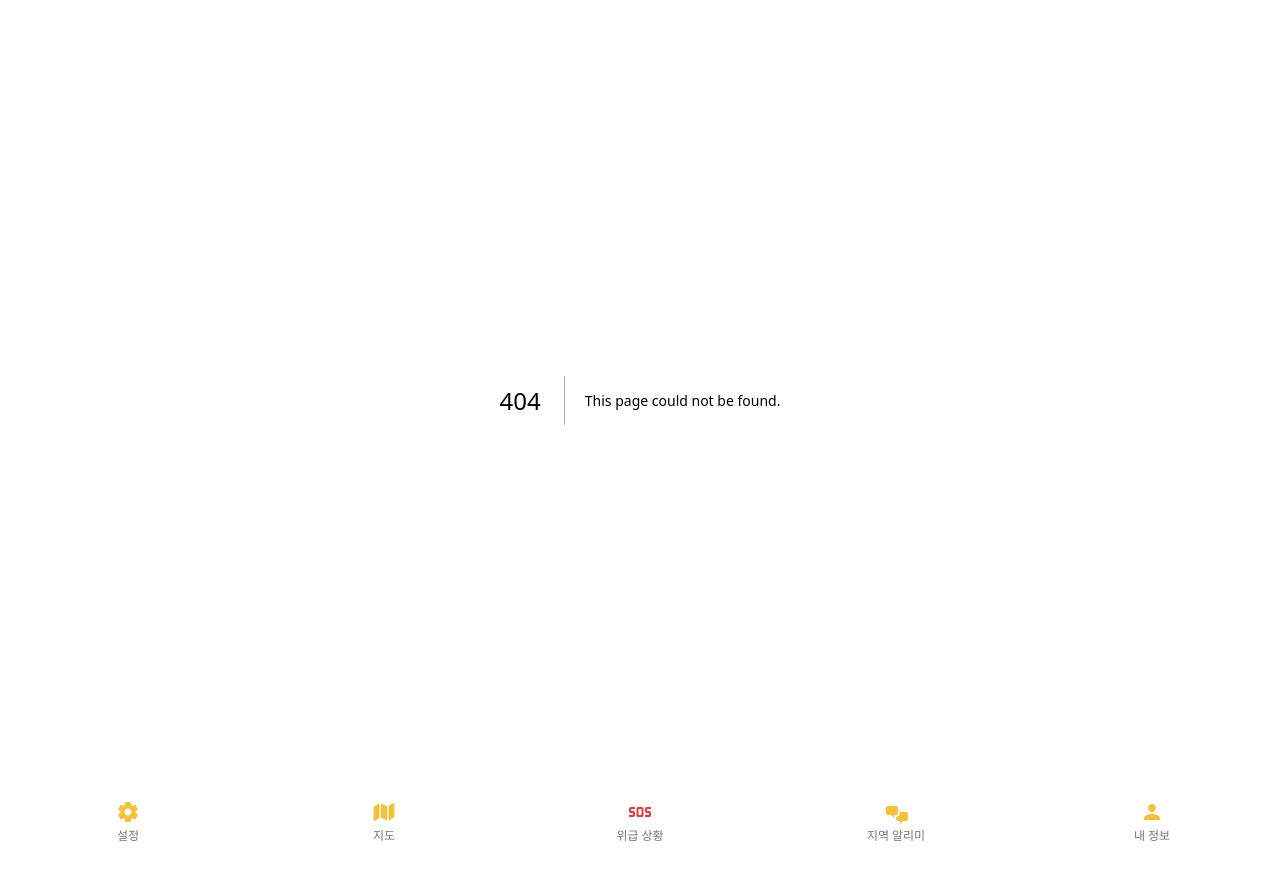
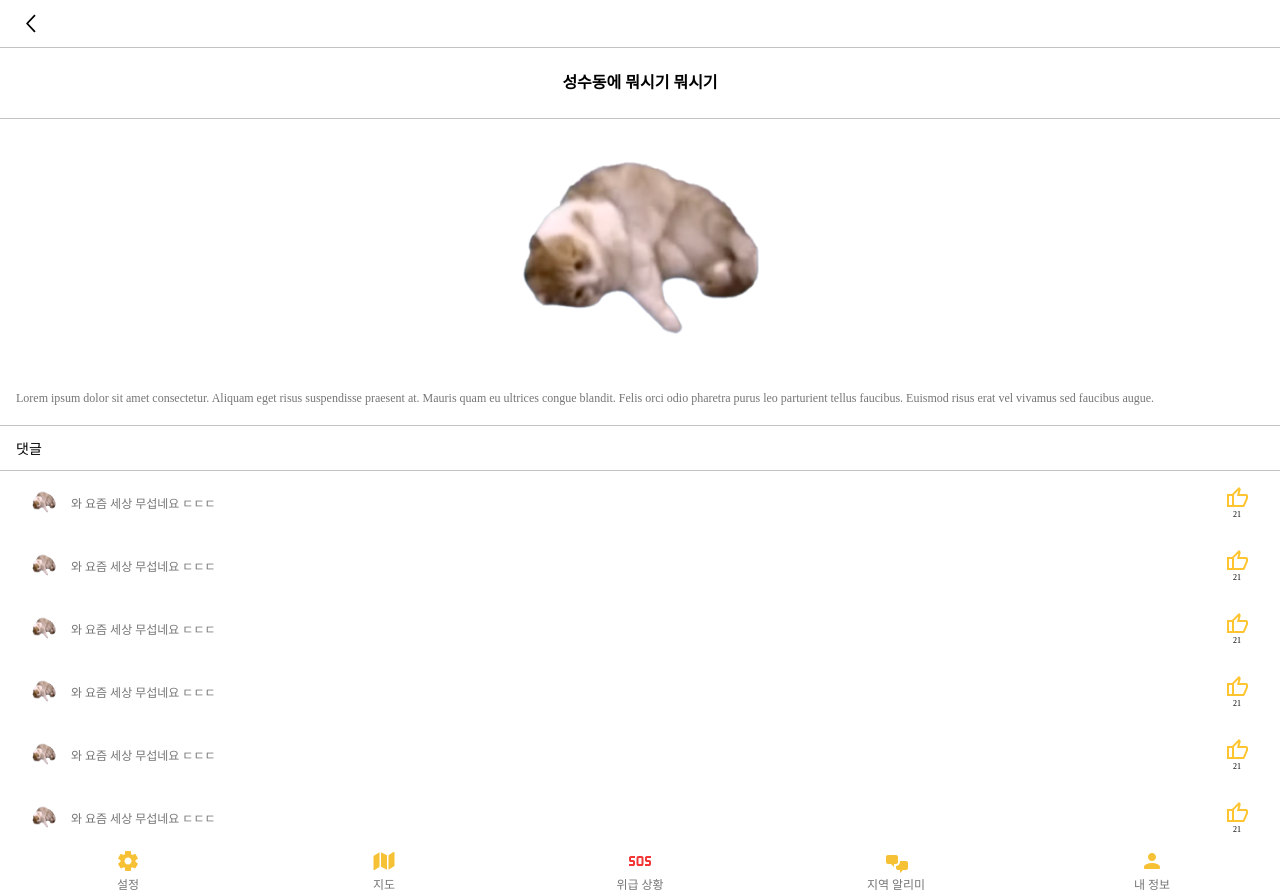
Before and after one commit to Jjaang9/app, a Next.js app: page /community/1 in a window 1280 px wide. Before the commit this address had no page. Before the commit the page ends 843 px from the top, so only its background shows below. Built offline with nearby package versions, Linux system fonts and the light colour scheme.

Commit message:
ADD :: 커뮤니티 상세페이지 퍼블리싱

```diff
--- a/next.config.js
+++ b/next.config.js
@@ -1,8 +1,4 @@
 /** @type {import('next').NextConfig} */
-const nextConfig = {
-  compiler: {
-    styledComponents: true,
-  },
-};
+const nextConfig = {};
 
 module.exports = nextConfig;
--- /dev/null
+++ b/src/app/community/[id]/page.tsx
@@ -0,0 +1,93 @@
+"use client";
+
+import CommentItem from "@/components/app/community/[id]/CommentItem";
+import IconArrowLeft from "@/icons/IconArrowLeft";
+import Image from "next/image";
+import { styled } from "styled-components";
+
+const CommunityDetail = () => {
+  return (
+    <div>
+      <AppBar>
+        <IconArrowLeft />
+      </AppBar>
+      <Title>성수동에 뭐시기 뭐시기</Title>
+      <Contents>
+        <Thumbnail
+          src="/sleep-cat.png"
+          alt="sleep-cat"
+          width={268}
+          height={218}
+        />
+        <ContentsText>
+          Lorem ipsum dolor sit amet consectetur. Aliquam eget risus suspendisse
+          praesent at. Mauris quam eu ultrices congue blandit. Felis orci odio
+          pharetra purus leo parturient tellus faucibus. Euismod risus erat vel
+          vivamus sed faucibus augue.
+        </ContentsText>
+      </Contents>
+      <Comment>댓글</Comment>
+      <CommentList>
+        <CommentItem />
+        <CommentItem />
+        <CommentItem />
+        <CommentItem />
+        <CommentItem />
+        <CommentItem />
+      </CommentList>
+    </div>
+  );
+};
+
+export default CommunityDetail;
+
+const AppBar = styled.div`
+  display: flex;
+  align-items: center;
+  height: 48px;
+  padding: 0 24px;
+  box-sizing: border-box;
+  border-bottom: 0.5px solid #c2c2c2;
+`;
+
+const Title = styled.p`
+  display: flex;
+  align-items: center;
+  justify-content: center;
+  height: 70px;
+  border-bottom: 0.5px solid #c2c2c2;
+  font-size: 16px;
+  font-weight: 700;
+  line-height: 130%;
+`;
+
+const Contents = styled.div`
+  padding: 28px 16px 18px;
+  border-bottom: 0.5px solid #c2c2c2;
+`;
+
+const Thumbnail = styled(Image)`
+  display: block;
+  margin: 0 auto;
+`;
+
+const ContentsText = styled.p`
+  color: #757575;
+  font-size: 12px;
+  font-weight: 500;
+  line-height: 18px;
+  margin-top: 24px;
+`;
+
+const Comment = styled.p`
+  padding: 12px 16px;
+  font-size: 14px;
+  font-weight: 500;
+  line-height: normal;
+  border-bottom: 0.5px solid #c2c2c2;
+`;
+
+const CommentList = styled.div`
+  padding: 0 16px;
+  box-sizing: border-box;
+`;
--- a/src/app/community/page.jsx
+++ b/src/app/community/page.jsx
@@ -1,9 +1,7 @@
 "use client";
 
-import React from "react";
 import Header from "@/components/common/Header";
 import styled from "styled-components";
-import Image from "next/image";
 
 const Community = ({ name }) => {
   const truncate = (str) => {
--- /dev/null
+++ b/src/components/app/community/[id]/CommentItem.tsx
@@ -0,0 +1,56 @@
+import IconGood from "@/icons/IconGood";
+import Image from "next/image";
+import styled from "styled-components";
+
+const CommentItem = () => {
+  return (
+    <StyledCommentItem>
+      <CommentBox>
+        <ProfileImageBox>
+          <Image src="/sleep-cat.png" alt="sleep-cat" width={26} height={26} />
+        </ProfileImageBox>
+        <Comment>와 요즘 세상 무섭네요 ㄷㄷㄷ</Comment>
+        <IconGoodBox>
+          <IconGood />
+          21
+        </IconGoodBox>
+      </CommentBox>
+    </StyledCommentItem>
+  );
+};
+
+export default CommentItem;
+
+const StyledCommentItem = styled.div`
+  padding: 15px;
+`;
+
+const CommentBox = styled.div`
+  display: flex;
+  align-items: center;
+  gap: 14px;
+`;
+
+const ProfileImageBox = styled.div`
+  width: 26px;
+  height: 26px;
+  border-radius: 9999px;
+  overflow: hidden;
+`;
+
+const Comment = styled.p`
+  color: #757575;
+  font-size: 12px;
+  font-weight: 500;
+  line-height: normal;
+  flex: 1;
+`;
+
+const IconGoodBox = styled.div`
+  display: flex;
+  flex-direction: column;
+  align-items: center;
+  font-size: 8px;
+  font-weight: 400;
+  line-height: normal;
+`;
--- a/src/components/common/Navigation.tsx
+++ b/src/components/common/Navigation.tsx
@@ -1,3 +1,5 @@
+"use client";
+
 import IconCommunity from "@/icons/IconCommunity";
 import IconMap from "@/icons/IconMap";
 import IconPerson from "@/icons/IconPerson";
--- /dev/null
+++ b/src/icons/IconArrowLeft.tsx
@@ -0,0 +1,18 @@
+const IconArrowLeft = () => {
+  return (
+    <svg
+      xmlns="http://www.w3.org/2000/svg"
+      width="21"
+      height="21"
+      viewBox="0 0 21 21"
+      fill="none"
+    >
+      <path
+        d="M11.1362 17.7739C11.2151 17.8574 11.2768 17.9557 11.3178 18.0631C11.3588 18.1705 11.3782 18.2849 11.3749 18.3998C11.3717 18.5147 11.3458 18.6278 11.2988 18.7327C11.2519 18.8376 11.1847 18.9322 11.1012 19.0112C11.0176 19.0901 10.9194 19.1518 10.812 19.1928C10.7046 19.2337 10.5902 19.2531 10.4753 19.2499C10.3604 19.2466 10.2473 19.2208 10.1424 19.1738C10.0375 19.1269 9.94286 19.0597 9.86392 18.9762L2.42642 11.1012C2.27283 10.9387 2.18725 10.7236 2.18725 10.5C2.18725 10.2765 2.27283 10.0614 2.42642 9.8989L9.86392 2.02303C9.94234 1.93766 10.0369 1.86873 10.1422 1.82023C10.2475 1.77173 10.3614 1.74464 10.4772 1.74053C10.5931 1.73641 10.7086 1.75535 10.817 1.79626C10.9255 1.83716 11.0248 1.8992 11.109 1.97879C11.1933 2.05837 11.261 2.15391 11.308 2.25986C11.355 2.3658 11.3806 2.48003 11.3831 2.59592C11.3856 2.71181 11.3651 2.82705 11.3227 2.93494C11.2803 3.04283 11.2169 3.14122 11.1362 3.2244L4.26567 10.5L11.1362 17.7739Z"
+        fill="black"
+      />
+    </svg>
+  );
+};
+
+export default IconArrowLeft;
--- /dev/null
+++ b/src/icons/IconGood.tsx
@@ -0,0 +1,31 @@
+const IconGood = ({ isTurnOn }: { isTurnOn?: boolean }) => {
+  return isTurnOn ? (
+    <svg
+      xmlns="http://www.w3.org/2000/svg"
+      width="24"
+      height="24"
+      viewBox="0 0 24 24"
+      fill="none"
+    >
+      <path
+        d="M18 21H8V8L15 1L16.25 2.25C16.3667 2.36667 16.4627 2.525 16.538 2.725C16.6133 2.925 16.6507 3.11667 16.65 3.3V3.65L15.55 8H21C21.5333 8 22 8.2 22.4 8.6C22.8 9 23 9.46667 23 10V12C23 12.1167 22.9877 12.2417 22.963 12.375C22.9383 12.5083 22.9007 12.6333 22.85 12.75L19.85 19.8C19.7 20.1333 19.45 20.4167 19.1 20.65C18.75 20.8833 18.3833 21 18 21ZM6 8V21H2V8H6Z"
+        fill="#FFC531"
+      />
+    </svg>
+  ) : (
+    <svg
+      xmlns="http://www.w3.org/2000/svg"
+      width="24"
+      height="24"
+      viewBox="0 0 24 24"
+      fill="none"
+    >
+      <path
+        d="M18 21H7V8L14 1L15.25 2.25C15.3667 2.36667 15.4627 2.525 15.538 2.725C15.6133 2.925 15.6507 3.11667 15.65 3.3V3.65L14.55 8H21C21.5333 8 22 8.2 22.4 8.6C22.8 9 23 9.46667 23 10V12C23 12.1167 22.9833 12.2417 22.95 12.375C22.9167 12.5083 22.8833 12.6333 22.85 12.75L19.85 19.8C19.7 20.1333 19.45 20.4167 19.1 20.65C18.75 20.8833 18.3833 21 18 21ZM9 19H18L21 12V10H12L13.35 4.5L9 8.85V19ZM7 8V10H4V19H7V21H2V8H7Z"
+        fill="#FFC531"
+      />
+    </svg>
+  );
+};
+
+export default IconGood;
--- a/src/layouts/AppLayout.tsx
+++ b/src/layouts/AppLayout.tsx
@@ -1,4 +1,5 @@
-import Header from "@/components/common/Header";
+"use client";
+
 import Navigation from "@/components/common/Navigation";
 import { ReactNode } from "react";
 import { styled } from "styled-components";
```
Also changed, not shown: src/components/common/Header.jsx (deleted, +0 -37 lines), .babelrc (added).
